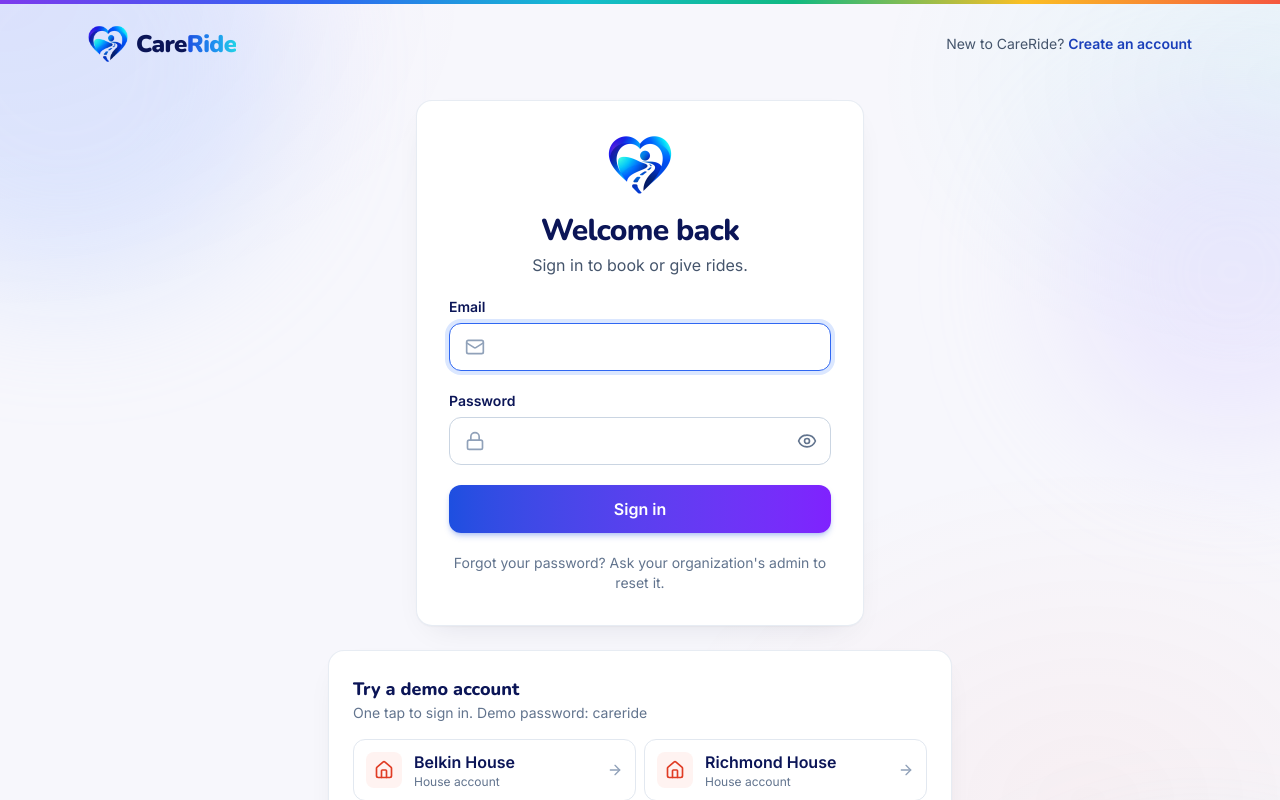
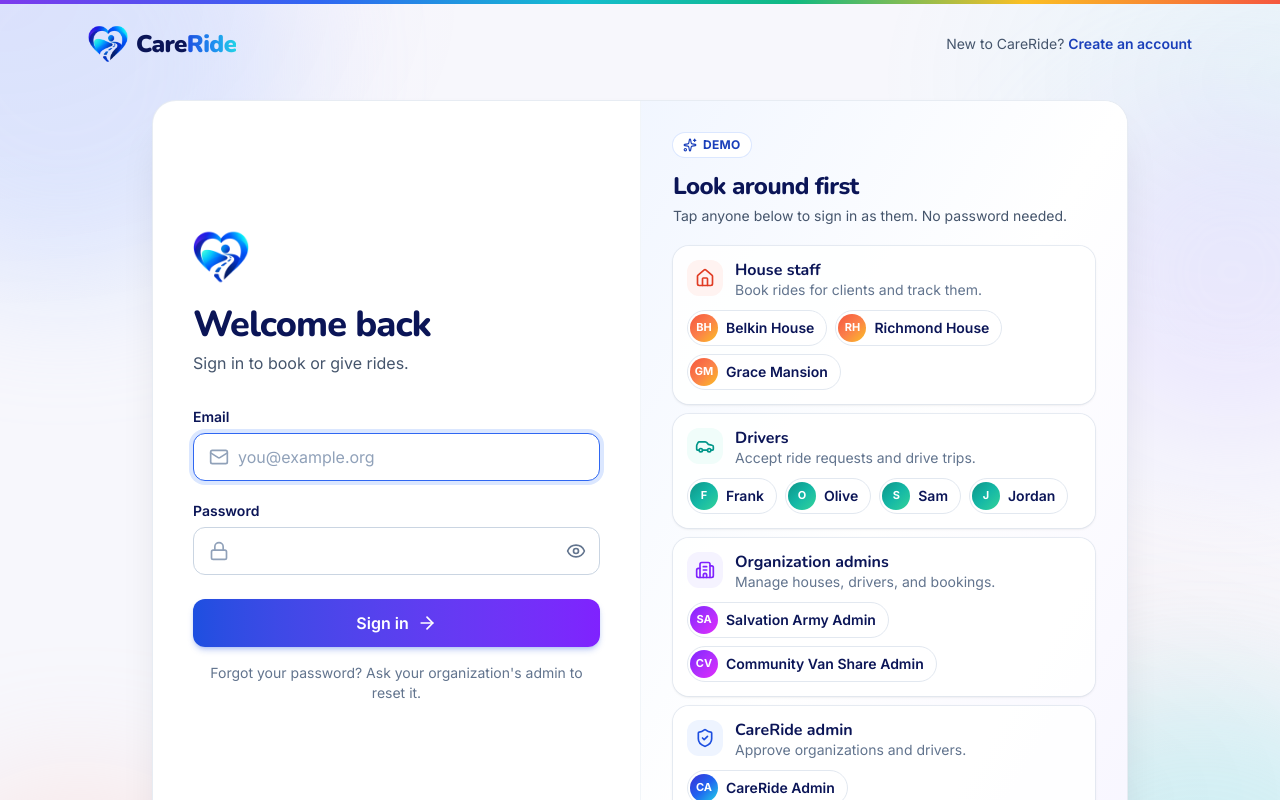
Before and after one commit to FaithTechGlobalLabs/CareRide-Team-1, a React (Vite) app: page /signin in a window 1280 px wide. Shown: the top 800 px of the page. Built offline with nearby package versions, Linux system fonts and the light colour scheme.

Commit message:
Major Sign In Makeover

```diff
--- a/src/components/form/PasswordField.tsx
+++ b/src/components/form/PasswordField.tsx
@@ -1,5 +1,5 @@
-import { Eye, EyeOff, Lock } from 'lucide-react'
-import { useState, type InputHTMLAttributes } from 'react'
+import { ArrowBigUp, Eye, EyeOff, Lock } from 'lucide-react'
+import { useState, type InputHTMLAttributes, type KeyboardEvent } from 'react'
 import { input, label as labelClass } from '../ui'
 import { FieldMessage } from './FieldMessage'
 
@@ -24,8 +24,10 @@ function strength(password: string): { score: number; text: string } {
 
 const barColours = ['bg-red-500', 'bg-amber-500', 'bg-brand-500', 'bg-emerald-500', 'bg-emerald-600']
 
-export function PasswordField({ id, label, hint, error, showStrength, value, className = '', ...rest }: Props) {
+export function PasswordField({ id, label, hint, error, showStrength, value, className = '', onKeyDown, onKeyUp, onBlur, ...rest }: Props) {
   const [visible, setVisible] = useState(false)
+  const [capsLock, setCapsLock] = useState(false)
+  const checkCapsLock = (e: KeyboardEvent<HTMLInputElement>) => setCapsLock(e.getModifierState('CapsLock'))
   const messageId = `${id}-message`
   const { score, text } = strength(value)
 
@@ -46,6 +48,18 @@ export function PasswordField({ id, label, hint, error, showStrength, value, cla
           spellCheck={false}
           aria-invalid={error ? true : undefined}
           aria-describedby={hint || error ? messageId : undefined}
+          onKeyDown={(e) => {
+            checkCapsLock(e)
+            onKeyDown?.(e)
+          }}
+          onKeyUp={(e) => {
+            checkCapsLock(e)
+            onKeyUp?.(e)
+          }}
+          onBlur={(e) => {
+            setCapsLock(false)
+            onBlur?.(e)
+          }}
           {...rest}
         />
         <button
@@ -71,6 +85,12 @@ export function PasswordField({ id, label, hint, error, showStrength, value, cla
           <span className="w-24 text-right text-xs font-semibold text-slate-600">{text}</span>
         </div>
       )}
+      {capsLock && (
+        <p className="mt-2 flex items-center gap-1.5 text-sm font-medium text-amber-700" aria-live="polite">
+          <ArrowBigUp className="h-4 w-4" aria-hidden />
+          Caps Lock is on
+        </p>
+      )}
       <FieldMessage id={messageId} hint={hint} error={error} />
     </div>
   )
--- a/src/index.css
+++ b/src/index.css
@@ -36,6 +36,7 @@
   --animate-step-back: step-back 0.35s cubic-bezier(0.22, 1, 0.36, 1) both;
   --animate-pop: pop 0.5s cubic-bezier(0.34, 1.56, 0.64, 1) both;
   --animate-float: float 6s ease-in-out infinite;
+  --animate-shake: shake 0.4s cubic-bezier(0.36, 0.07, 0.19, 0.97) both;
 
   @keyframes fade-up {
     from { opacity: 0; transform: translateY(16px); }
@@ -52,6 +53,10 @@
   @keyframes pop {
     from { opacity: 0; transform: scale(0.6); }
     to { opacity: 1; transform: none; }
+  }
+  @keyframes shake {
+    20%, 60% { transform: translateX(-6px); }
+    40%, 80% { transform: translateX(6px); }
   }
   @keyframes float {
     0%, 100% { transform: translateY(0); }
--- a/src/pages/auth/SignIn.tsx
+++ b/src/pages/auth/SignIn.tsx
@@ -1,25 +1,63 @@
-import { ArrowRight, Building2, Car, Home, Loader2, Mail, ShieldCheck } from 'lucide-react'
+import { AlertCircle, ArrowRight, Building2, Car, Home, Loader2, Mail, ShieldCheck, Sparkles } from 'lucide-react'
 import { useState, type FormEvent, type ReactNode } from 'react'
 import { Link, useLocation, useNavigate } from 'react-router-dom'
 import logoMark from '../../assets/logo-mark.png'
 import { AuthShell } from '../../components/auth/AuthShell'
+import { CopyButton } from '../../components/CopyButton'
 import { PasswordField } from '../../components/form/PasswordField'
 import { TextField } from '../../components/form/TextField'
-import { card, primaryButton, ROLE_TONE, tones } from '../../components/ui'
+import { primaryButton, ROLE_TONE, tones } from '../../components/ui'
 import { useApp } from '../../hooks/useApp'
-import { HOME_FOR, ROLE_LABELS } from '../../logic/homeFor'
+import { HOME_FOR } from '../../logic/homeFor'
 import { dataService } from '../../services'
 import { DEMO_EMAIL_DOMAIN, DEMO_PASSWORD } from '../../services/seed'
 import type { User, UserRole } from '../../types'
 
-const ROLE_ICONS: Record<UserRole, ReactNode> = {
-  PLATFORM_ADMIN: <ShieldCheck className="h-5 w-5" />,
-  ORG_ADMIN: <Building2 className="h-5 w-5" />,
-  HOUSE: <Home className="h-5 w-5" />,
-  DRIVER: <Car className="h-5 w-5" />,
+// Demo accounts, grouped by what each kind of account does.
+const ROLE_GROUPS: { role: UserRole; title: string; text: string; icon: ReactNode }[] = [
+  { role: 'HOUSE', title: 'House staff', text: 'Book rides for clients and track them.', icon: <Home className="h-5 w-5" /> },
+  { role: 'DRIVER', title: 'Drivers', text: 'Accept ride requests and drive trips.', icon: <Car className="h-5 w-5" /> },
+  { role: 'ORG_ADMIN', title: 'Organization admins', text: 'Manage houses, drivers, and bookings.', icon: <Building2 className="h-5 w-5" /> },
+  { role: 'PLATFORM_ADMIN', title: 'CareRide admin', text: 'Approve organizations and drivers.', icon: <ShieldCheck className="h-5 w-5" /> },
+]
+
+const EMAIL_PATTERN = /^\S+@\S+\.\S+$/
+
+// Remembers who last signed in on this device, so returning staff only type a password.
+const LAST_EMAIL_KEY = 'careride:last-email'
+
+function readLastEmail(): string {
+  try {
+    return localStorage.getItem(LAST_EMAIL_KEY) ?? ''
+  } catch {
+    return '' // storage blocked, e.g. a private window
+  }
 }
 
-const ROLE_ORDER: UserRole[] = ['HOUSE', 'DRIVER', 'ORG_ADMIN', 'PLATFORM_ADMIN']
+function saveLastEmail(email: string) {
+  try {
+    localStorage.setItem(LAST_EMAIL_KEY, email)
+  } catch {
+    // Nothing to do: the next visit just starts with an empty email.
+  }
+}
+
+function initials(name: string): string {
+  return name
+    .split(/\s+/)
+    .map((w) => w[0])
+    .slice(0, 2)
+    .join('')
+    .toUpperCase()
+}
+
+function focusField(id: string) {
+  const el = document.getElementById(id) as HTMLInputElement | null
+  el?.focus()
+  el?.select()
+}
+
+type Pane = 'form' | 'demo'
 
 export function SignIn() {
   const { users, currentUser, signIn } = useApp()
@@ -27,14 +65,18 @@ export function SignIn() {
   const location = useLocation()
   const from = (location.state as { from?: string } | null)?.from
 
-  const [email, setEmail] = useState('')
+  const [rememberedEmail] = useState(readLastEmail)
+  const [email, setEmail] = useState(rememberedEmail)
   const [password, setPassword] = useState('')
+  const [fieldErrors, setFieldErrors] = useState<{ email?: string; password?: string }>({})
   const [error, setError] = useState<string>()
+  const [attempts, setAttempts] = useState(0) // replays the shake on each failed try
   const [busy, setBusy] = useState<string>() // which button is working
+  const [pane, setPane] = useState<Pane>('form') // phones show one side at a time
 
-  const demoUsers = users
-    .filter((u) => u.email?.endsWith(DEMO_EMAIL_DOMAIN))
-    .sort((a, b) => ROLE_ORDER.indexOf(a.role) - ROLE_ORDER.indexOf(b.role))
+  const demoUsers = users.filter((u) => u.email?.endsWith(DEMO_EMAIL_DOMAIN))
+  const groups = ROLE_GROUPS.map((g) => ({ ...g, users: demoUsers.filter((u) => u.role === g.role) })).filter((g) => g.users.length > 0)
+  const hasDemo = groups.length > 0
 
   function finish(user: User) {
     signIn(user)
@@ -45,25 +87,162 @@ export function SignIn() {
     setBusy(key)
     setError(undefined)
     try {
-      finish(await dataService.signIn(emailValue, passwordValue))
+      const user = await dataService.signIn(emailValue, passwordValue)
+      if (key === 'form') saveLastEmail(emailValue)
+      finish(user)
     } catch (err) {
       setError((err as Error).message)
+      setAttempts((n) => n + 1)
       setBusy(undefined)
+      if (key === 'form') requestAnimationFrame(() => focusField('password'))
     }
   }
 
   function handleSubmit(e: FormEvent) {
     e.preventDefault()
-    if (!email.trim() || !password) {
-      setError('Enter your email and password.')
-      return
-    }
-    attempt('form', email, password)
+    const found: typeof fieldErrors = {}
+    if (!email.trim()) found.email = 'Enter your email.'
+    else if (!EMAIL_PATTERN.test(email.trim())) found.email = "That doesn't look like an email. Check for typos."
+    if (!password) found.password = 'Enter your password.'
+    setFieldErrors(found)
+    if (found.email) return focusField('email')
+    if (found.password) return focusField('password')
+    attempt('form', email.trim(), password)
   }
+
+  const formPane = (
+    <form onSubmit={handleSubmit} noValidate className="flex w-full flex-col p-6 sm:p-10">
+      <div className="my-auto">
+        <img src={logoMark} alt="" className="mb-5 h-14 w-14" />
+        <h1 className="text-3xl font-extrabold tracking-tight sm:text-4xl">Welcome back</h1>
+        <p className="mt-1.5 text-slate-600">Sign in to book or give rides.</p>
+
+        <div className="mt-8 space-y-5">
+          <TextField
+            id="email"
+            label="Email"
+            type="email"
+            inputMode="email"
+            autoComplete="email"
+            autoFocus={!rememberedEmail}
+            placeholder="you@example.org"
+            icon={<Mail className="h-5 w-5" />}
+            value={email}
+            error={fieldErrors.email}
+            onChange={(e) => {
+              setEmail(e.target.value)
+              setFieldErrors((f) => ({ ...f, email: undefined }))
+              setError(undefined)
+            }}
+          />
+          <PasswordField
+            id="password"
+            label="Password"
+            autoComplete="current-password"
+            autoFocus={!!rememberedEmail}
+            value={password}
+            error={fieldErrors.password}
+            onChange={(e) => {
+              setPassword(e.target.value)
+              setFieldErrors((f) => ({ ...f, password: undefined }))
+              setError(undefined)
+            }}
+          />
+        </div>
+
+        {error && (
+          <p key={attempts} role="alert" className="mt-5 flex animate-shake items-start gap-2 rounded-xl bg-red-50 px-3 py-2.5 text-sm font-medium text-red-700 ring-1 ring-red-200">
+            <AlertCircle className="mt-0.5 h-4 w-4 shrink-0" aria-hidden />
+            {error}
+          </p>
+        )}
+
+        <button type="submit" className={`${primaryButton} mt-6 w-full`} disabled={!!busy}>
+          {busy === 'form' ? (
+            <>
+              <Loader2 className="h-5 w-5 animate-spin" aria-hidden />
+              Signing in…
+            </>
+          ) : (
+            <>
+              Sign in
+              <ArrowRight className="h-5 w-5" aria-hidden />
+            </>
+          )}
+        </button>
+
+        <p className="mt-4 text-center text-sm text-slate-500">Forgot your password? Ask your organization's admin to reset it.</p>
+      </div>
+
+      <p className="mt-8 border-t border-slate-100 pt-6 text-center text-sm text-slate-600">
+        New to CareRide?{' '}
+        <Link to="/register" className="font-semibold text-brand-700 hover:underline">
+          Create an account
+        </Link>
+      </p>
+    </form>
+  )
+
+  const demoPane = (
+    <section aria-labelledby="demo-heading" className="h-full bg-gradient-to-br from-brand-50/80 via-white to-violet-50/80 p-6 sm:p-8">
+      <span className="inline-flex items-center gap-1.5 rounded-full bg-white px-2.5 py-1 text-xs font-bold uppercase tracking-wide text-brand-700 ring-1 ring-brand-100">
+        <Sparkles className="h-3.5 w-3.5" aria-hidden />
+        Demo
+      </span>
+      <h2 id="demo-heading" className="mt-3 text-2xl font-extrabold tracking-tight">
+        Look around first
+      </h2>
+      <p className="mt-1 text-sm text-slate-600">Tap anyone below to sign in as them. No password needed.</p>
+
+      <ul className="mt-5 space-y-2.5">
+        {groups.map((g) => {
+          const tone = tones[ROLE_TONE[g.role]]
+          return (
+            <li key={g.role} className="rounded-2xl bg-white/90 p-3.5 shadow-sm ring-1 ring-slate-200/80">
+              <div className="flex items-start gap-3">
+                <span className={`flex h-9 w-9 shrink-0 items-center justify-center rounded-xl ${tone.tile}`} aria-hidden>
+                  {g.icon}
+                </span>
+                <div className="min-w-0">
+                  <h3 className="font-bold leading-tight">{g.title}</h3>
+                  <p className="text-sm text-slate-500">{g.text}</p>
+                </div>
+              </div>
+              <div className="mt-2.5 flex flex-wrap gap-2">
+                {g.users.map((u) => (
+                  <button
+                    key={u.id}
+                    type="button"
+                    disabled={!!busy}
+                    onClick={() => attempt(u.id, u.email!, DEMO_PASSWORD)}
+                    aria-label={`Sign in as ${u.name}`}
+                    className={`group inline-flex min-h-9 items-center gap-2 rounded-full border border-slate-200 bg-white py-0.5 pl-0.5 pr-3 text-left text-sm font-semibold text-ink transition hover:-translate-y-0.5 hover:shadow-md active:translate-y-0 focus-visible:outline-none focus-visible:ring-4 focus-visible:ring-brand-100 disabled:pointer-events-none disabled:opacity-60 ${tone.border}`}
+                  >
+                    <span className={`flex h-7 w-7 shrink-0 items-center justify-center rounded-full text-[11px] font-bold ${tone.solid}`} aria-hidden>
+                      {busy === u.id ? <Loader2 className="h-4 w-4 animate-spin" /> : initials(u.name)}
+                    </span>
+                    {u.name}
+                    <ArrowRight className="-ml-2 h-4 w-0 text-slate-400 opacity-0 transition-all group-hover:ml-0 group-hover:w-4 group-hover:opacity-100" aria-hidden />
+                  </button>
+                ))}
+              </div>
+            </li>
+          )
+        })}
+      </ul>
+
+      <div className="mt-4 flex items-center justify-between gap-3 rounded-xl bg-white/80 py-1.5 pl-3 pr-1.5 text-sm text-slate-600 ring-1 ring-slate-200/80">
+        <span>
+          Typing it in instead? Password: <code className="rounded bg-slate-100 px-1.5 py-0.5 font-semibold text-ink">{DEMO_PASSWORD}</code>
+        </span>
+        <CopyButton text={DEMO_PASSWORD} label="demo password" />
+      </div>
+    </section>
+  )
 
   return (
     <AuthShell
-      width="xl"
+      width="wide"
       aside={
         <>
           <span className="hidden sm:inline">New to CareRide? </span>
@@ -73,7 +252,7 @@ export function SignIn() {
         </>
       }
     >
-      <div className="animate-fade-up space-y-6">
+      <div className="animate-fade-up space-y-5">
         {currentUser && (
           <div className="mx-auto flex max-w-md items-center justify-between gap-3 rounded-2xl border border-brand-200 bg-brand-50 p-4">
             <p className="text-sm text-brand-900">
@@ -85,81 +264,32 @@ export function SignIn() {
           </div>
         )}
 
-        <form onSubmit={handleSubmit} noValidate className={`${card} mx-auto max-w-md space-y-5 p-8`}>
-          <div className="text-center">
-            <img src={logoMark} alt="" className="mx-auto mb-4 h-16 w-16" />
-            <h1 className="text-3xl font-extrabold tracking-tight">Welcome back</h1>
-            <p className="mt-1 text-slate-600">Sign in to book or give rides.</p>
+        {hasDemo && (
+          <div className="mx-auto grid max-w-sm grid-cols-2 gap-1 rounded-2xl bg-white/70 p-1 shadow-sm ring-1 ring-slate-200 backdrop-blur lg:hidden" role="group" aria-label="Show">
+            {(['form', 'demo'] as Pane[]).map((p) => (
+              <button
+                key={p}
+                type="button"
+                aria-pressed={pane === p}
+                onClick={() => setPane(p)}
+                className={`min-h-11 rounded-xl text-sm font-semibold transition focus-visible:outline-none focus-visible:ring-4 focus-visible:ring-brand-100 ${
+                  pane === p ? 'bg-white text-ink shadow-md' : 'text-slate-500 hover:text-ink'
+                }`}
+              >
+                {p === 'form' ? 'Sign in' : 'Try a demo'}
+              </button>
+            ))}
           </div>
+        )}
 
-          <TextField
-            id="email"
-            label="Email"
-            type="email"
-            inputMode="email"
-            autoComplete="email"
-            autoFocus
-            icon={<Mail className="h-5 w-5" />}
-            value={email}
-            onChange={(e) => {
-              setEmail(e.target.value)
-              setError(undefined)
-            }}
-          />
-          <PasswordField
-            id="password"
-            label="Password"
-            autoComplete="current-password"
-            value={password}
-            onChange={(e) => {
-              setPassword(e.target.value)
-              setError(undefined)
-            }}
-          />
-
-          {error && (
-            <p role="alert" className="rounded-xl border border-red-200 bg-red-50 p-3 text-sm font-medium text-red-700">
-              {error}
-            </p>
-          )}
-
-          <button type="submit" className={`${primaryButton} w-full`} disabled={!!busy}>
-            {busy === 'form' ? <Loader2 className="h-5 w-5 animate-spin" aria-hidden /> : null}
-            {busy === 'form' ? 'Signing in…' : 'Sign in'}
-          </button>
-
-          <p className="text-center text-sm text-slate-500">Forgot your password? Ask your organization's admin to reset it.</p>
-        </form>
-
-        {demoUsers.length > 0 && (
-          <section className={`${card} p-6`} aria-labelledby="demo-heading">
-            <h2 id="demo-heading" className="text-lg font-extrabold">
-              Try a demo account
-            </h2>
-            <p className="mb-4 text-sm text-slate-500">One tap to sign in. Demo password: {DEMO_PASSWORD}</p>
-            <ul className="grid gap-2 sm:grid-cols-2">
-              {demoUsers.map((u) => (
-                <li key={u.id}>
-                  <button
-                    type="button"
-                    disabled={!!busy}
-                    onClick={() => attempt(u.id, u.email!, DEMO_PASSWORD)}
-                    className={`flex w-full items-center gap-3 rounded-xl border border-slate-200 px-3 py-2.5 text-left transition hover:bg-slate-50/80 hover:shadow-sm ${tones[ROLE_TONE[u.role]].border} focus-visible:outline-none focus-visible:ring-4 focus-visible:ring-brand-100 disabled:opacity-60`}
-                  >
-                    <span className={`flex h-9 w-9 shrink-0 items-center justify-center rounded-lg ${tones[ROLE_TONE[u.role]].tile}`} aria-hidden>
-                      {busy === u.id ? <Loader2 className="h-5 w-5 animate-spin" /> : ROLE_ICONS[u.role]}
-                    </span>
-                    <span className="min-w-0 flex-1">
-                      <span className="block truncate font-semibold text-ink">{u.name}</span>
-                      <span className="block text-xs text-slate-500">{ROLE_LABELS[u.role]}</span>
-                    </span>
-                    <ArrowRight className="h-4 w-4 text-slate-400" aria-hidden />
-                  </button>
-                </li>
-              ))}
-            </ul>
-          </section>
-        )}
+        <div
+          className={`mx-auto grid overflow-hidden rounded-3xl border border-slate-200/80 bg-white shadow-[0_1px_2px_rgba(16,24,40,0.04),0_24px_48px_-20px_rgba(16,24,40,0.18)] ${
+            hasDemo ? 'max-w-5xl lg:grid-cols-2' : 'max-w-md'
+          }`}
+        >
+          <div className={pane === 'form' || !hasDemo ? 'flex' : 'hidden lg:flex'}>{formPane}</div>
+          {hasDemo && <div className={`lg:border-l lg:border-slate-100 ${pane === 'demo' ? '' : 'hidden lg:block'}`}>{demoPane}</div>}
+        </div>
       </div>
     </AuthShell>
   )
```
